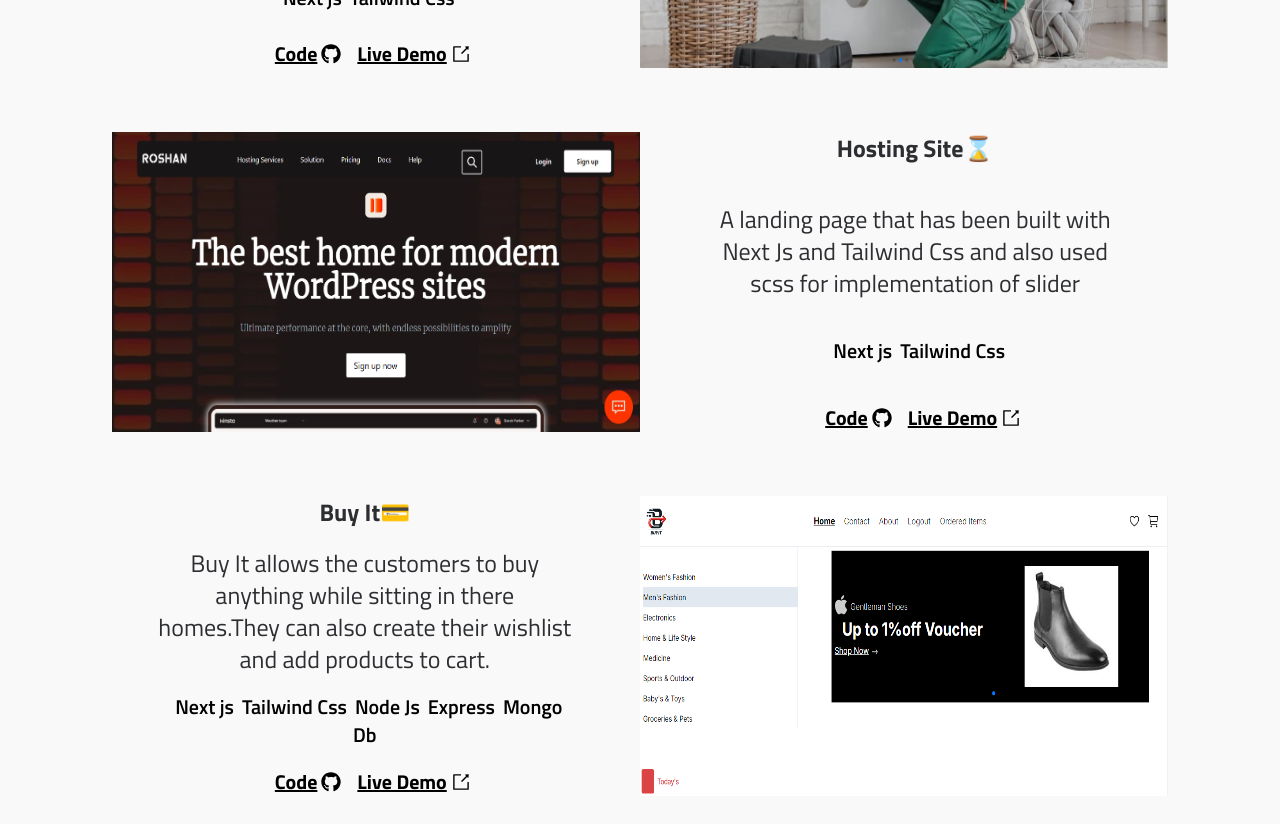
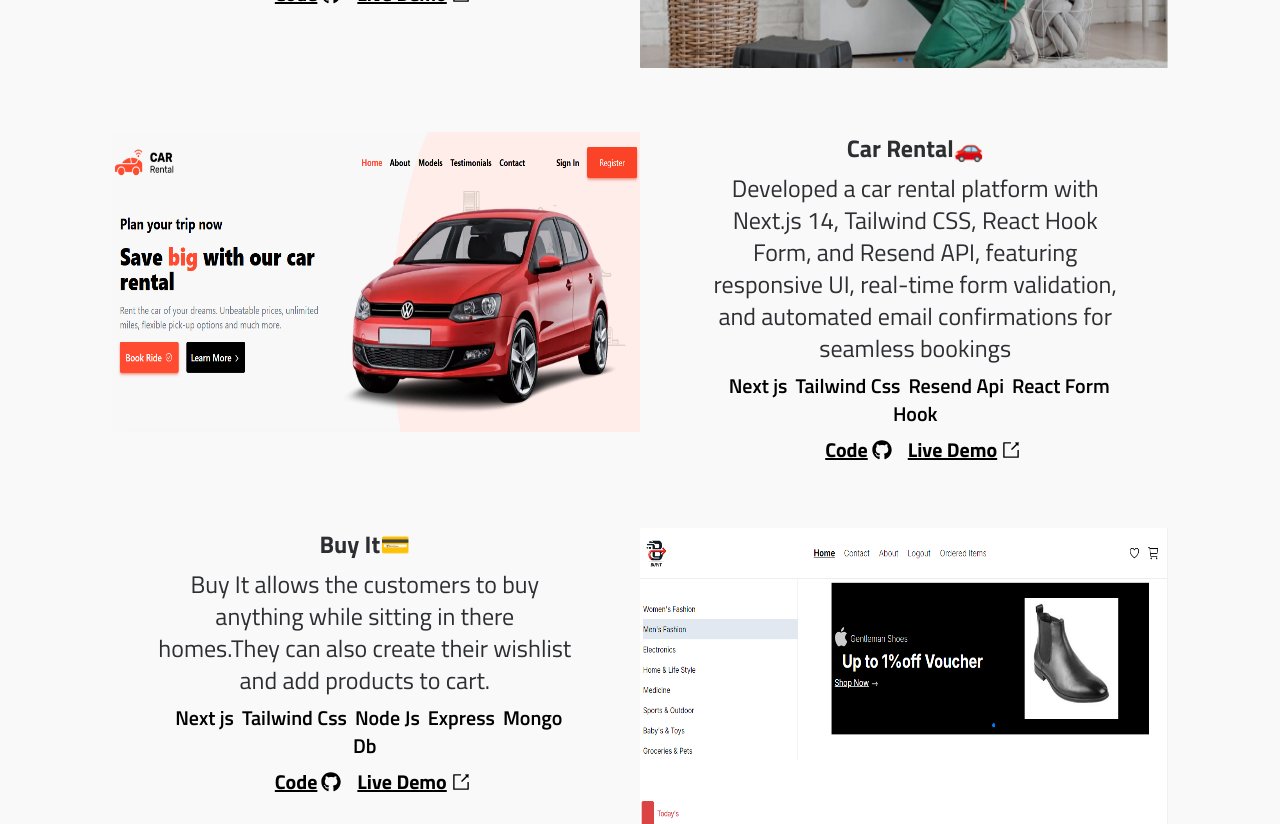
Before and after one commit to RoshancodeWeb/roshan-portfolio, a Next.js app: page / in a window 1280 px wide. Shown: the part 1760-2584 px from the top of the page. Built offline with nearby package versions, Linux system fonts and the light colour scheme.

Commit message:
car-rent project added

```diff
--- a/src/app/components/Projects.tsx
+++ b/src/app/components/Projects.tsx
@@ -28,11 +28,11 @@ const Projects = () => {
     },
     {
       imageLink:"/project/projecttwo.png",
-      projectName:"Hosting Site⌛",
-      description:"A landing page that has been built with Next Js and Tailwind Css and also used scss for implementation of slider",
-      githubLink:"https://github.com/RoshancodeWeb/hosting-site.git",
-      liveDemo:"https://hosting-site-3f7c.vercel.app ",
-      techUsed:["Next js","Tailwind Css"]
+      projectName:"Car Rental🚗",
+      description:"Developed a car rental platform with Next.js 14, Tailwind CSS, React Hook Form, and Resend API, featuring responsive UI, real-time form validation, and automated email confirmations for seamless bookings",
+      githubLink:"https://github.com/RoshancodeWeb/car-rent",
+      liveDemo:"https://car-rent-roshan.vercel.app/",
+      techUsed:["Next js","Tailwind Css","Resend Api","React Form Hook"]
     },
     {
       imageLink:"/project/projectthree.png",
@@ -60,13 +60,14 @@ const Projects = () => {
           initial={{opacity:0,y:50}}
           whileInView={{opacity:1,y:0}}
           transition={{duration:0.5}}
+          viewport={{once:true}}
 
-         key={index} className={`w-full pb-4 md:pb-16 h-fit md:flex ${(index+1)%2==0?"md:flex":"md:flex-row-reverse"} lg:gap-16  `}>
+         key={index} className={`w-full pb-4  md:pb-16 h-fit  md:flex ${(index+1)%2==0?"md:flex":"md:flex-row-reverse"} lg:gap-16  `}>
             <div className='w-full md:w-[60%] h-fit  lg:w-[50%]'>
                  <Image priority  width={"400"} height={"400"} className='object-cover md:w-[100%] md:object-fill md:h-[250px] lg:h-[300px]'   src={proj.imageLink} alt={proj.projectName} />
             </div>
 
-            <div className={`w-full h-fit md:w-[40%]  flex flex-col lg:h-[300px] lg:justify-between gap-2`} >
+            <div className={`w-full h-fit md:w-[40%]  flex flex-col lg:h-fit lg:justify-between gap-2`} >
                  <p className='w-full h-fit font-bold pt-3 md:pt-0 text-center md:text-xl lg:text-2xl'>{proj.projectName}</p>
                  <p className='w-full h-fit text-center md:text-xl lg:text-2xl'>{proj.description}</p>
                  <p className='w-full h-fit font-semibold text-center lg:text-xl'>{proj.techUsed.map((value,i)=><span key={i} className='text-black ml-2 '>{value}</span>)}</p>
```
Also changed, not shown: public/project/projecttwo.PNG.
